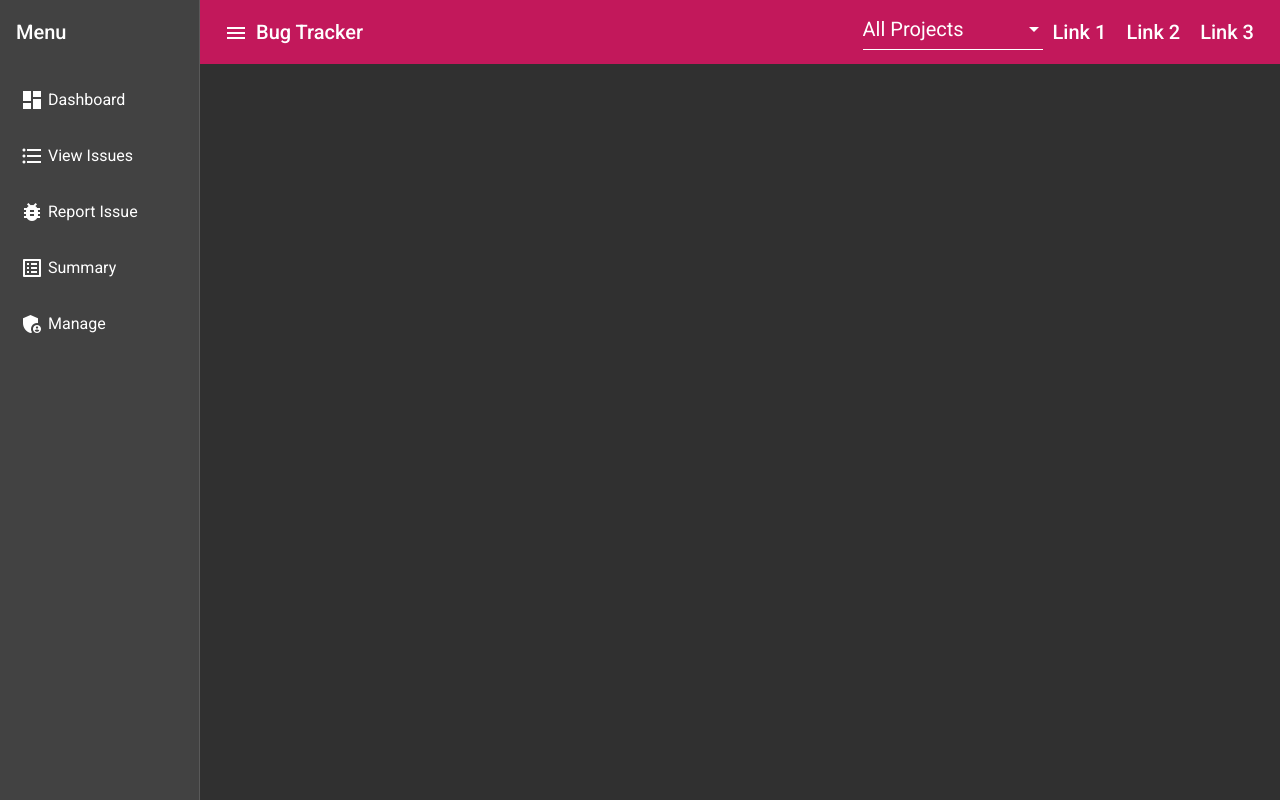
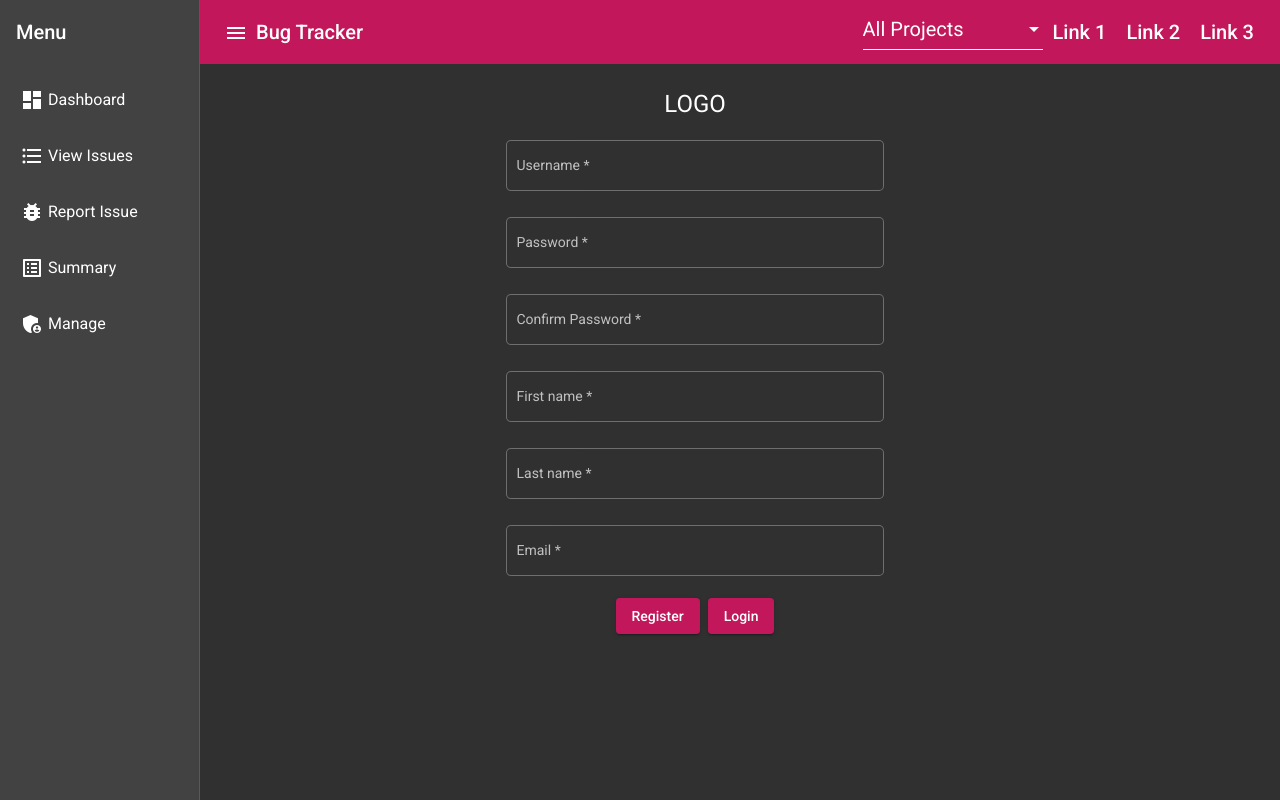
Before and after one commit to VirrenKJ/bt-ng, an Angular app: page /signup in a window 1280 px wide. Before the commit this address led to /. Built offline with nearby package versions, Linux system fonts and the light colour scheme.

Commit message:
Signup template, Reactive forms

```diff
--- a/src/app/app-routing.module.ts
+++ b/src/app/app-routing.module.ts
@@ -1,6 +1,7 @@
 import { NgModule } from '@angular/core';
 import { RouterModule, Routes } from '@angular/router';
 import { LoginComponent } from './authentication/login/login.component';
+import { SignupComponent } from './authentication/signup/signup.component';
 import { HomeComponent } from './home/home.component';
 import { AddIssueComponent } from './issue/add-issue/add-issue.component';
 import { ViewIssueComponent } from './issue/view-issue/view-issue.component';
@@ -10,6 +11,7 @@ import { SummaryComponent } from './summary/summary.component';
 const routes: Routes = [
   { path: '', redirectTo: '/login', pathMatch: 'full' },
   { path: 'login', component: LoginComponent },
+  { path: 'signup', component: SignupComponent },
   { path: 'home', component: HomeComponent },
   { path: 'view-issue', component: ViewIssueComponent },
   { path: 'add-issue', component: AddIssueComponent },
--- a/src/app/app.module.ts
+++ b/src/app/app.module.ts
@@ -9,6 +9,7 @@ import { MatToolbarModule } from '@angular/material/toolbar';
 import { MatSidenavModule } from '@angular/material/sidenav';
 import { MatIconModule } from '@angular/material/icon';
 import { MatListModule } from '@angular/material/list';
+import { MatInputModule } from '@angular/material/input';
 import { HomeComponent } from './home/home.component';
 import { MatMenuModule } from '@angular/material/menu';
 import { MatFormFieldModule } from '@angular/material/form-field';
@@ -78,6 +79,7 @@ import { LoginComponent } from './authentication/login/login.component';
     ModalModule.forRoot(),
     NgbModule,
     HttpClientModule,
+    MatInputModule,
   ],
   exports: [MatButtonModule, MatToolbarModule, MatSidenavModule, MatIconModule, MatListModule, MatMenuModule, MatSelectModule, MatFormFieldModule],
   providers: [],
--- /dev/null
+++ b/src/app/authentication/common/models/role.ts
@@ -0,0 +1,6 @@
+export class Role {
+  public roleId: number;
+  public roleName: string;
+  public description: string;
+  public deleteFlag: boolean;
+}
--- /dev/null
+++ b/src/app/authentication/common/models/user.ts
@@ -0,0 +1,13 @@
+import { Role } from './role';
+
+export class User {
+  public id: number;
+  public firstName: string;
+  public lastName: string;
+  public username: string;
+  public password: string;
+  public email: string;
+  public enabled: boolean = true;
+  public deleteFlag: boolean;
+  public roles: Role[];
+}
--- a/src/app/authentication/login/login.component.css
+++ b/src/app/authentication/login/login.component.css
@@ -0,0 +1,3 @@
+mat-form-field {
+  width: 100%;
+}
--- a/src/app/authentication/login/login.component.html
+++ b/src/app/authentication/login/login.component.html
@@ -1 +1,25 @@
-<p>login works!</p>
+<div class="bootstrap-wrapper">
+  <div class="container">
+    <div class="row mt-4">
+      <div class="col-md-5 offset-3">
+        <div class="container">
+          <h1 class="text-center">LOGO</h1>
+          <form action="">
+            <mat-form-field appearance="outline">
+              <mat-label>Username</mat-label>
+              <input type="text" name="username" autocomplete="username" matInput placeholder="Enter here!" required />
+            </mat-form-field>
+            <mat-form-field appearance="outline">
+              <mat-label>Password</mat-label>
+              <input type="password" name="password" autocomplete="new-password" matInput placeholder="Enter here!" required />
+            </mat-form-field>
+            <div class="container text-center">
+              <button class="me-2" mat-raised-button color="primary">Login</button>
+              <button mat-raised-button color="primary" [routerLink]="'/signup'">Sign Up</button>
+            </div>
+          </form>
+        </div>
+      </div>
+    </div>
+  </div>
+</div>
--- a/src/app/authentication/signup/signup.component.css
+++ b/src/app/authentication/signup/signup.component.css
@@ -0,0 +1,3 @@
+mat-form-field {
+  width: 100%;
+}
--- a/src/app/authentication/signup/signup.component.html
+++ b/src/app/authentication/signup/signup.component.html
@@ -1 +1,58 @@
-<p>signup works!</p>
+<div class="bootstrap-wrapper">
+  <div class="container">
+    <div class="row mt-4">
+      <div class="col-md-5 offset-3">
+        <div class="container">
+          <h1 class="text-center">LOGO</h1>
+          <form action="" [formGroup]="signupForm" (ngSubmit)="onSubmit()">
+            <mat-form-field appearance="outline">
+              <mat-label>Username</mat-label>
+              <input type="text" formControlName="username" autocomplete="username" matInput placeholder="Enter here!" />
+              <mat-hint *ngIf="!signupForm.get('username').valid && signupForm.get('username').touched">Please enter a valid username!!</mat-hint>
+            </mat-form-field>
+            <mat-form-field appearance="outline">
+              <mat-label>Password</mat-label>
+              <input type="password" formControlName="password" autocomplete="new-password" matInput placeholder="Enter here!" />
+              <mat-hint *ngIf="!signupForm.get('password').valid && signupForm.get('password').touched">Please enter a valid password!!</mat-hint>
+            </mat-form-field>
+            <mat-form-field appearance="outline">
+              <mat-label>Confirm Password</mat-label>
+              <input type="confirmPassword" formControlName="confirmPassword" autocomplete="new-password" matInput placeholder="Enter here!" />
+              <mat-hint *ngIf="!signupForm.get('confirmPassword').valid && signupForm.get('confirmPassword').touched"
+                >Password do not match!!</mat-hint
+              >
+            </mat-form-field>
+
+            <div formGroupName="userData">
+              <mat-form-field appearance="outline">
+                <mat-label>First name</mat-label>
+                <input type="text" formControlName="firstName" autocomplete="name" matInput placeholder="Enter here!" />
+                <mat-hint *ngIf="!signupForm.get('userData.firstName').valid && signupForm.get('userData.firstName').touched"
+                  >Please enter a valid firstName!!</mat-hint
+                >
+              </mat-form-field>
+              <mat-form-field appearance="outline">
+                <mat-label>Last name</mat-label>
+                <input type="text" formControlName="lastName" autocomplete="name" matInput placeholder="Enter here!" />
+                <mat-hint *ngIf="!signupForm.get('userData.lastName').valid && signupForm.get('userData.lastName').touched"
+                  >Please enter a valid lastName!!</mat-hint
+                >
+              </mat-form-field>
+              <mat-form-field appearance="outline">
+                <mat-label>Email</mat-label>
+                <input type="email" formControlName="email" autocomplete="email" matInput placeholder="Enter here!" />
+                <mat-hint *ngIf="!signupForm.get('userData.email').valid && signupForm.get('userData.email').touched"
+                  >Please enter a valid email!!</mat-hint
+                >
+              </mat-form-field>
+            </div>
+            <div class="container text-center">
+              <button class="me-2" mat-raised-button color="primary">Register</button>
+              <button mat-raised-button color="primary" [routerLink]="'/login'">Login</button>
+            </div>
+          </form>
+        </div>
+      </div>
+    </div>
+  </div>
+</div>
--- a/src/app/authentication/signup/signup.component.ts
+++ b/src/app/authentication/signup/signup.component.ts
@@ -1,15 +1,45 @@
 import { Component, OnInit } from '@angular/core';
+import { FormBuilder, FormControl, FormGroup, Validators } from '@angular/forms';
+import { User } from '../common/models/user';
 
 @Component({
   selector: 'app-signup',
   templateUrl: './signup.component.html',
-  styleUrls: ['./signup.component.css']
+  styleUrls: ['./signup.component.css'],
 })
 export class SignupComponent implements OnInit {
+  signupForm: FormGroup;
+  user: User;
 
-  constructor() { }
+  constructor() {}
 
   ngOnInit(): void {
+    this.init();
   }
 
+  init() {
+    this.user = new User();
+    this.signupForm = new FormGroup({
+      username: new FormControl(null, Validators.required),
+      password: new FormControl(null, Validators.required),
+      confirmPassword: new FormControl(null, Validators.required),
+      userData: new FormGroup({
+        firstName: new FormControl(null, Validators.required),
+        lastName: new FormControl(null, Validators.required),
+        email: new FormControl(null, [Validators.required, Validators.email]),
+      }),
+    });
+    this.signupForm.get('userData.email').valueChanges.subscribe(value => {
+      console.log(value);
+    });
+  }
+
+  onSubmit() {
+    if (this.signupForm.valid) {
+      console.log('*****VALID*****', this.signupForm);
+    } else {
+      console.log('*****INVALID*****', this.signupForm);
+    }
+    this.signupForm.reset();
+  }
 }
```
